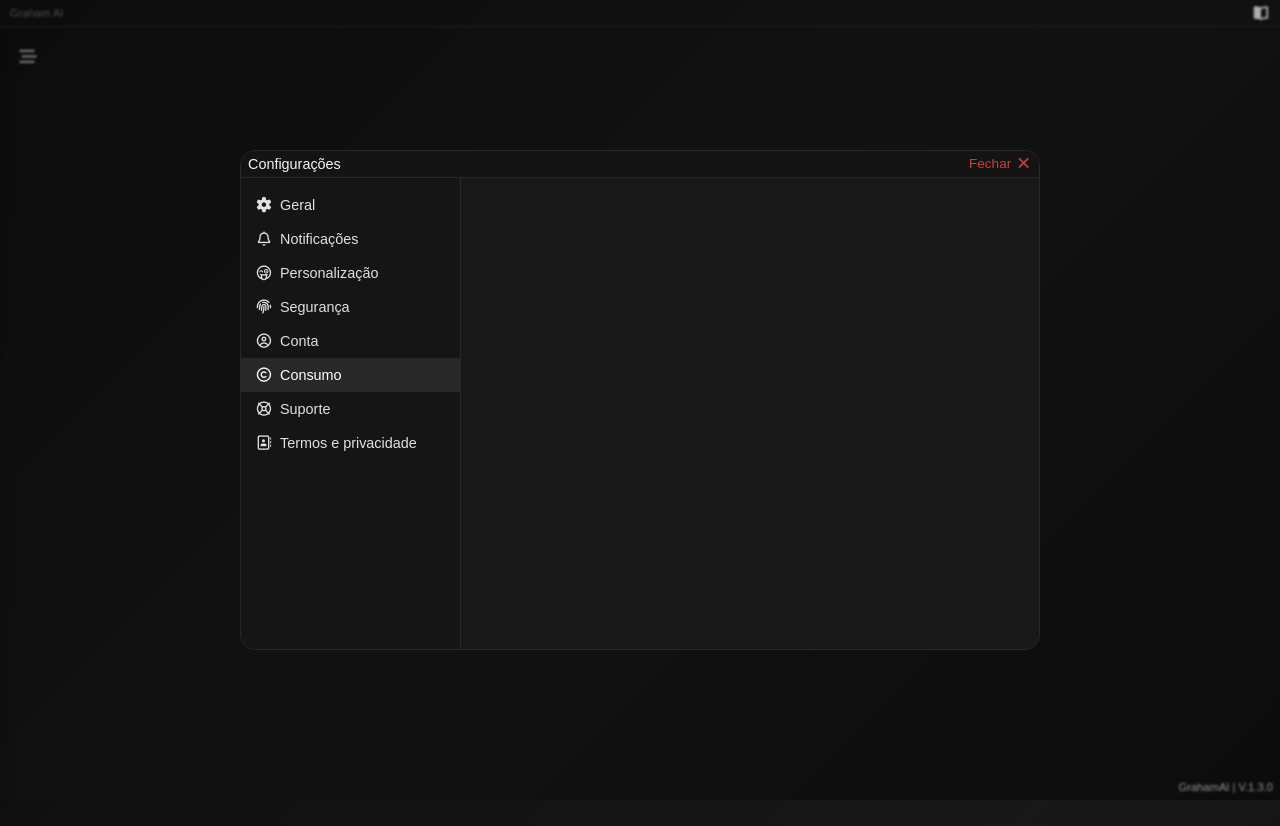
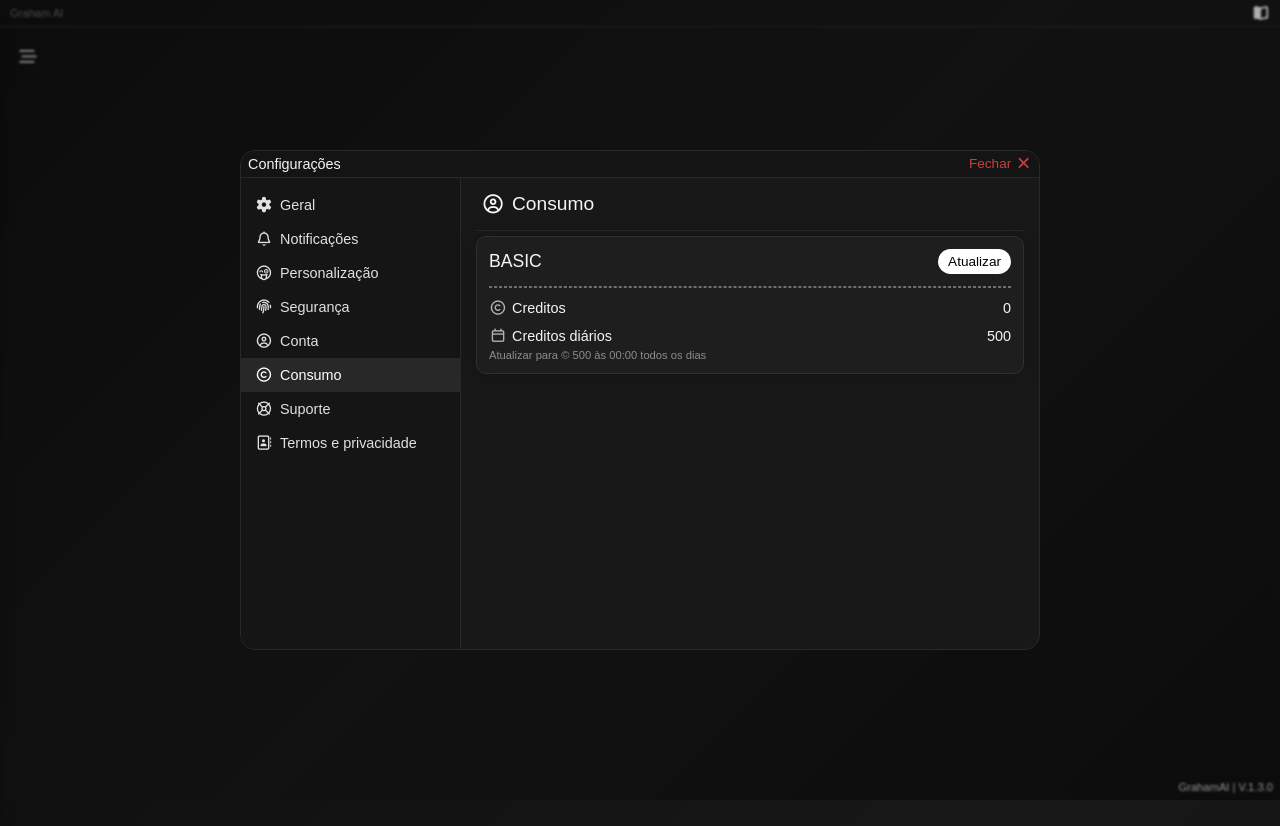
Before and after one commit to leoosilvp/Graham-AI, a React (Vite) app: page /chat/settings/usage in a window 1280 px wide. Built offline with nearby package versions, Linux system fonts and the light colour scheme; sample sign-in values are in the browser's storage.

Commit message:
a- adicionando modal de ver creditos da Home no Usage de Settings

```diff
--- a/src/components/Credits.jsx
+++ b/src/components/Credits.jsx
@@ -1,27 +1,30 @@
 import { Link } from 'react-router-dom'
-import { useState } from 'react'
+import { useEffect, useState } from 'react'
 import '../css/credits.css'
 
-const Credits = () => {
+const Credits = ({ opened }) => {
     const [open, setOpen] = useState(false)
 
+    useEffect(() => {
+        if (opened) {
+            setOpen(true)
+        }
+    }, [opened])
+
     return (
-        <section
-            className="credits-section"
-            onMouseLeave={() => setOpen(false)}
+        <section className="credits-section" onMouseLeave={() => {
+            if (!opened) {
+                setOpen(false)
+            }
+        }}
         >
-            <article
-                className="credits-btn"
-                onMouseEnter={() => setOpen(true)}
-            >
+            <article className={`credits-btn ${opened ? 'opened' : ''}`} onMouseEnter={() => setOpen(true)}>
                 <i className="fa-regular fa-copyright" />
                 500
             </article>
+
             <section className={`credits-ctn ${open ? 'open' : 'close'}`} onMouseEnter={() => setOpen(true)}>
-                <article
-                    className={`credits ${open ? 'open' : 'close'}`}
-                    onMouseEnter={() => setOpen(true)}
-                >
+                <article className={`credits ${open ? 'open' : 'close'} ${opened ? 'opened' : ''}`} onMouseEnter={() => setOpen(true)}>
                     <section className='credits-header'>
                         <h1>BASIC</h1>
                         <Link>Atualizar</Link>
@@ -49,7 +52,7 @@ const Credits = () => {
                             <h2>Atualizar para © 500 às 00:00 todos os dias</h2>
                         </div>
 
-                        <Link to='/chat/settings'>
+                        <Link to='/chat/settings' className={`${opened ? 'opened' : ''}`}>
                             Ver consumo <i className='fa-solid fa-chevron-right' />
                         </Link>
                     </section>
--- a/src/components/ui/Usage.jsx
+++ b/src/components/ui/Usage.jsx
@@ -1,8 +1,15 @@
+import Credits from "../Credits"
+
 const Usage = () => {
   return (
-    <div>
+    <section className="settings-area-content">
+      <section className="settings-area-header">
+        <h1><i className="fa-regular fa-circle-user" /> Consumo</h1>
+      </section>
 
-    </div>
+      <Credits opened/>
+
+    </section>
   )
 }
 
--- a/src/css/credits.css
+++ b/src/css/credits.css
@@ -11,6 +11,15 @@
     transition: all 0.2s ease;
     background: none;
     color: #c4c4c4;
+}
+
+.credits-btn.opened {
+    display: none;
+}
+
+.credits.opened {
+    display: flex;
+    width: 548px;
 }
 
 .credits-btn i {
@@ -144,6 +153,10 @@
     transition: all 0.1s ease;
 }
 
+.credits-content a.opened{
+    display: none;
+}
+
 .credits-content a i {
     font-size: 0.7rem;
 }
```
